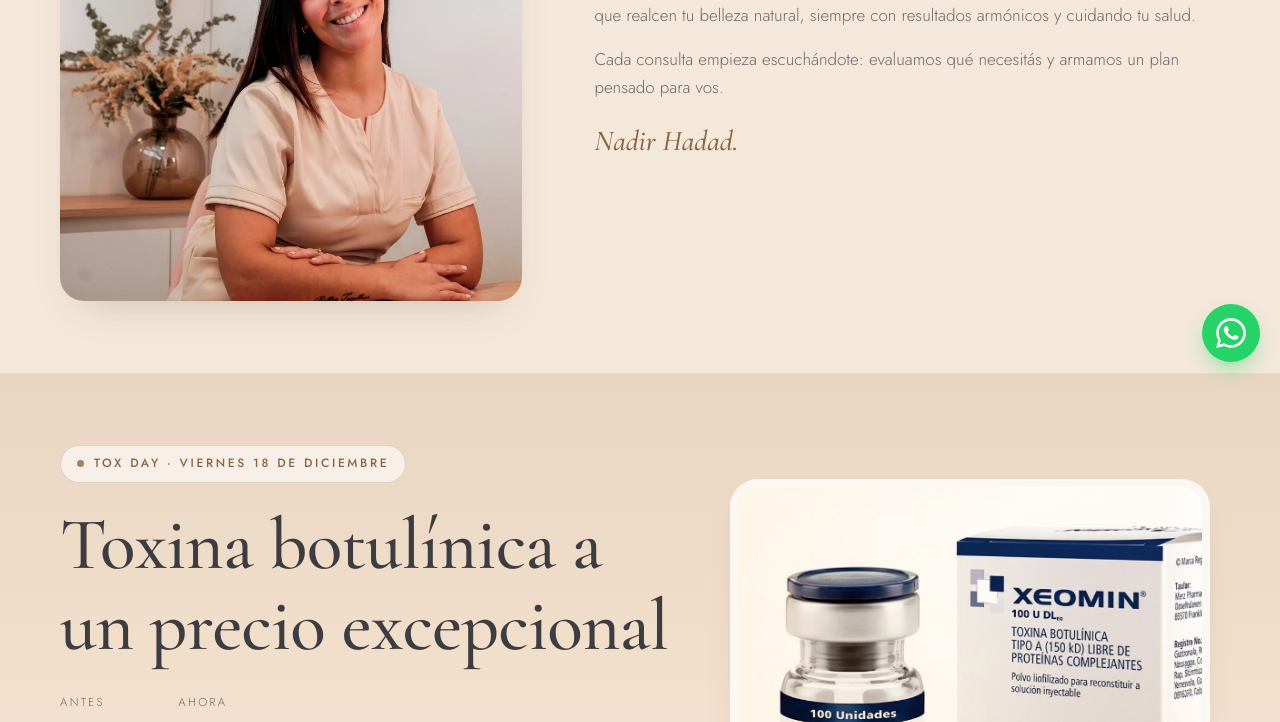
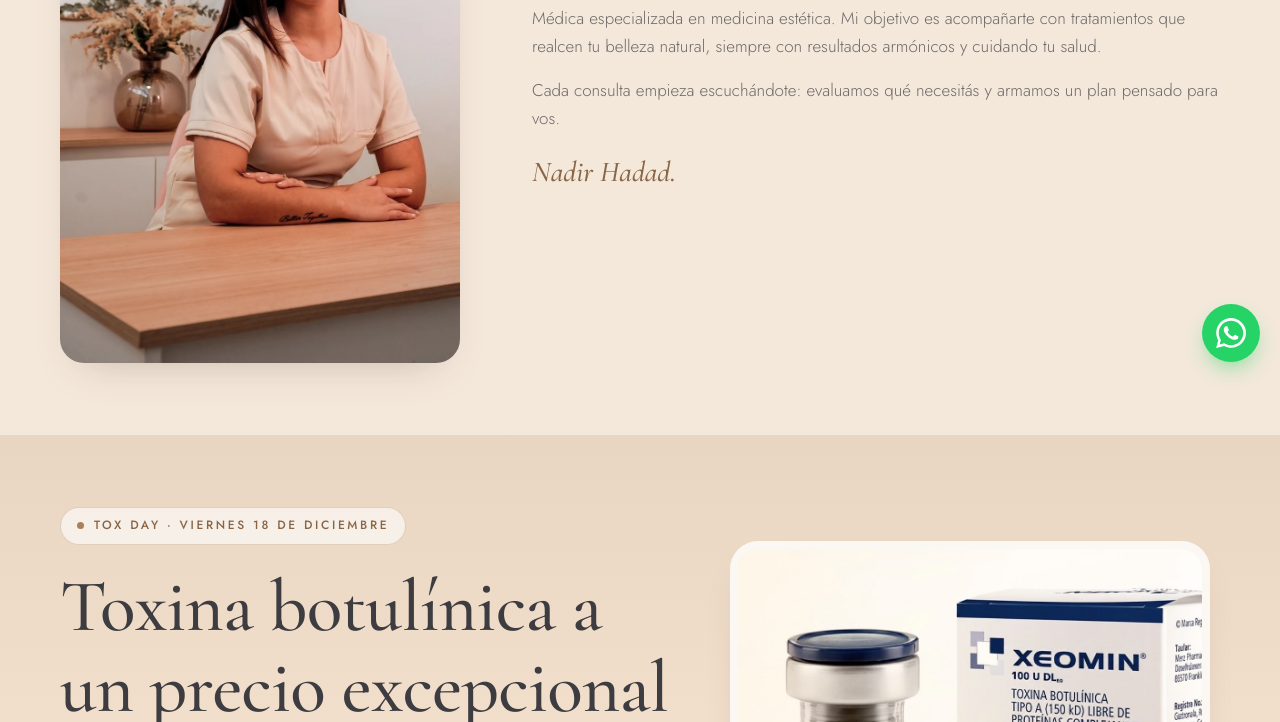
Before and after one commit to tadearau111/dranadirhadad, a plain HTML site: page index.html in a window 1280 px wide. Shown: the part 418-1140 px from the top of the page. Drawn offline with nearby package versions, Linux system fonts and the light colour scheme.

Commit message:
Foto vertical completa en Sobre mí
Co-Authored-By: Claude Opus 5.5 <noreply@anthropic.com>
Claude-Session: https://claude.ai/code/session_01S2Jk36gJ4niUthdHe6Vkih

```diff
--- a/css/styles.css
+++ b/css/styles.css
@@ -350,3 +350,8 @@ section[id] { scroll-margin-top: 96px; }
 .hero__photo--producto .hero__sign { bottom: -22px; left: 24px; }
 .about-top { padding-block: 56px 72px; }
 @media (max-width: 860px) { .about-top { padding-block: 36px 56px; } }
+/* Sobre mí arriba: foto vertical completa */
+.about-top .about { grid-template-columns: minmax(0, 400px) 1fr; }
+.about-top .about__photo { aspect-ratio: 1125 / 1800; max-width: 400px; width: 100%; }
+.about-top .about__photo img { object-position: 50% 100%; }
+@media (max-width: 860px) { .about-top .about { grid-template-columns: 1fr; } .about-top .about__photo { max-width: 340px; margin-inline: auto; } }
```
